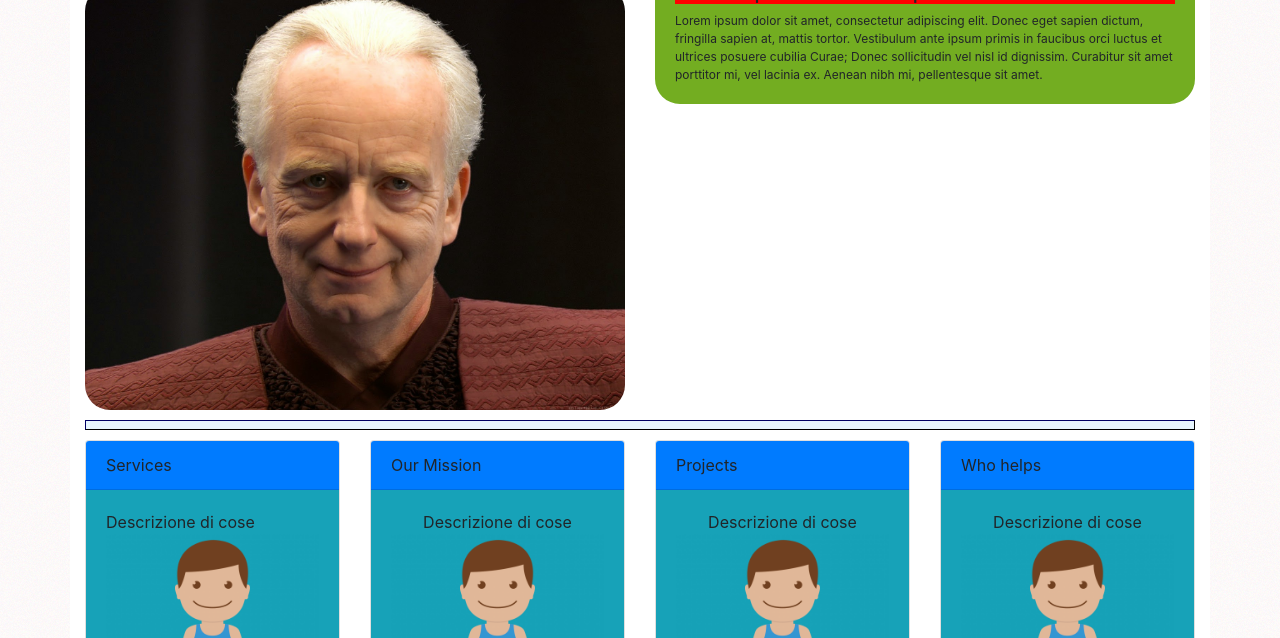
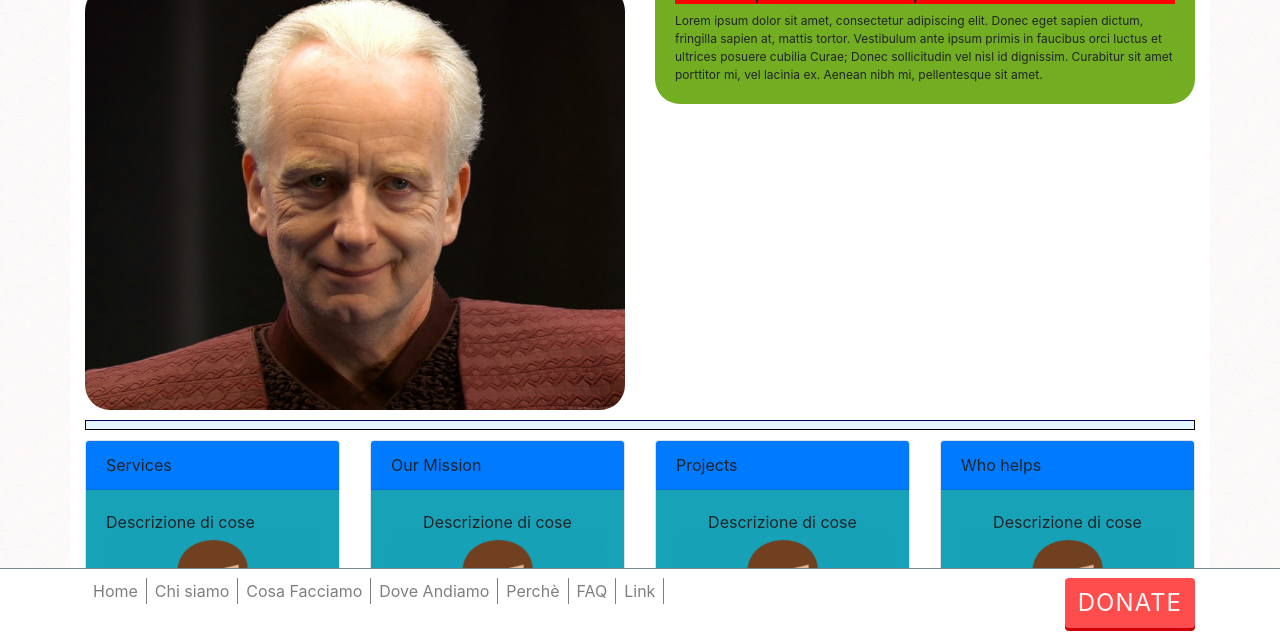
Before and after one commit to AlessandroCaste/BisicaCastellaniCataldo, a plain HTML site: page BCC_site/index.html in a window 1280 px wide. Shown: the part 162-800 px from the top of the page. Drawn offline with nearby package versions, Linux system fonts and the light colour scheme; files whose address does not match are found by name.

Commit message:
footer changed css

```diff
--- a/BCC_site/tent_style.css
+++ b/BCC_site/tent_style.css
@@ -34,20 +34,29 @@
 
 .nav-item a{
 	font-size: 17px;
+	text-align: center;
 	text-transform: uppercase;
 }
+
+
+
+
+
+
+/*------ END NAVBAR ------*/
+
 
 .nav-itemfooter a{
 	border-right-style: solid ;
 	border-right-width: 1px;
 	padding-top: 1px;
 	padding-bottom: 1px;
+
 }
 
-
-
-/*------ END NAVBAR ------*/
-
+.navbarfooter{
+	padding: 0px;
+}
 
 .present_left h2{
 	text-align: center;
@@ -88,19 +97,16 @@
 }
 
 #footer{
-   border-top: 10px solid #798992;
+   border-top: 1px solid #798992;
    margin-top: 30px;
-   /*
-	position: fixed;
+   position: fixed;
    bottom: 0;
    width: 100%
-	*/
 }
 
 .footer_content{
-	background-color: white;
-   /*background: linear-gradient(#bbd0f7, #77a1ee);*/
-   padding: 15px 0px;
+   background: white;
+   padding-top: 9px;
 }
 
 .more_info-btn{
@@ -123,9 +129,9 @@
 	font-size: 24;
 	text-transform: uppercase;
 	letter-spacing: 1px;
-	padding: 8px 15px;
+	margin-bottom: 10px;
 	background-color: #ff4d4d;
-	box-shadow: 0 3px 0 0 #cc0000
+	box-shadow: 0 3px 0 0 #cc0000;
 }
 
 .donate-btn:hover {
```
